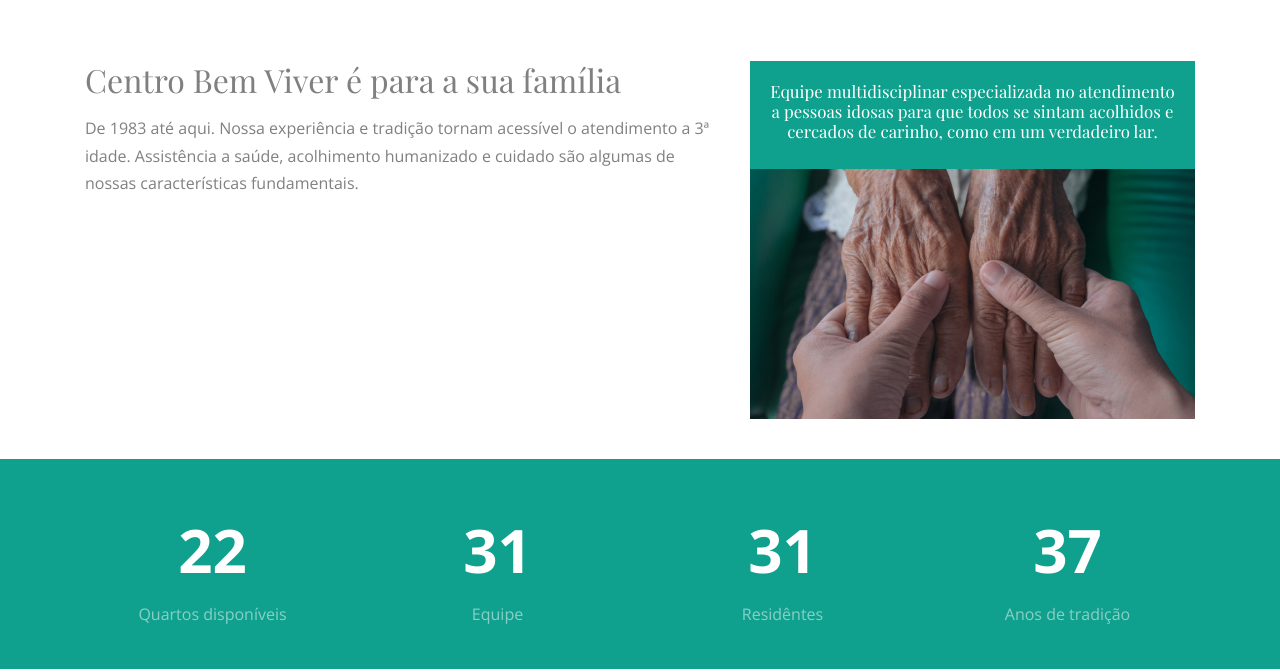
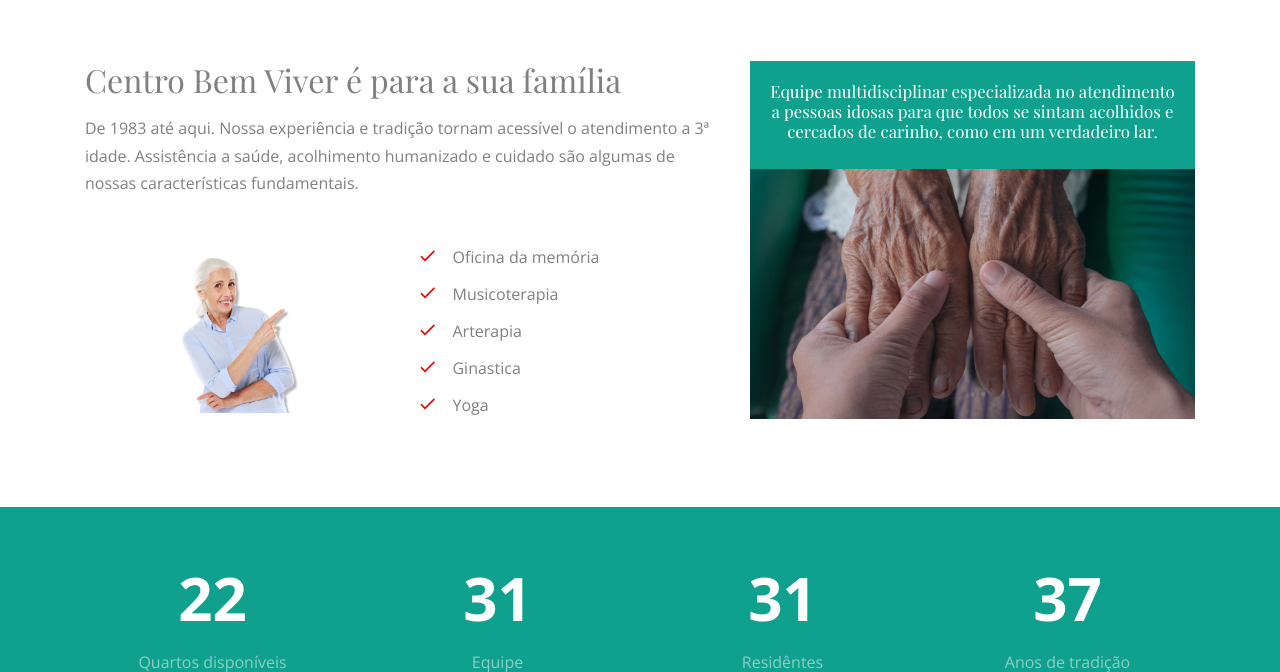
Before and after one commit to cristiano-da-matta/BV-site, a PHP site: page / in a window 1280 px wide. Shown: the part 817-1489 px from the top of the page. Run offline with PHP 8.4, Linux system fonts and the light colour scheme; some web fonts are replaced.

Commit message:
desktop only dead

```diff
--- a/css/style.css
+++ b/css/style.css
@@ -1471,10 +1471,16 @@ figure figcaption {
     /* FIXME: ESSA EH A DESKTOP */
     background-image: url("../images/idososemat.png");
   }
+
+  .desktop-only {
+    display: block;
+  }
 }
 
 @media (min-width: 1200px) {
   .semquebra {
     white-space: nowrap !important;
   }
+
+
 }
--- a/index.html
+++ b/index.html
@@ -129,13 +129,13 @@
               <div class="row">
                 <div class="col-lg-6">
                   <!-- <img src="images/idososemat.png" alt="Image" class="img-fluid"> -->
-                  <div alt="Image" class="neus-img img-fluid desktop-only"></div>
+                  <div alt="Image" class="neus-img img-fluid"></div>
 
 
 
                 </div>
                 <div class="col-lg-6">
-                  <ul class="list-unstyled ul-check primary desktop-only">
+                  <ul class="list-unstyled ul-check primary">
                     <li>Oficina da memória</li>
                     <li>Musicoterapia</li>
                     <li>Arterapia</li>
```
